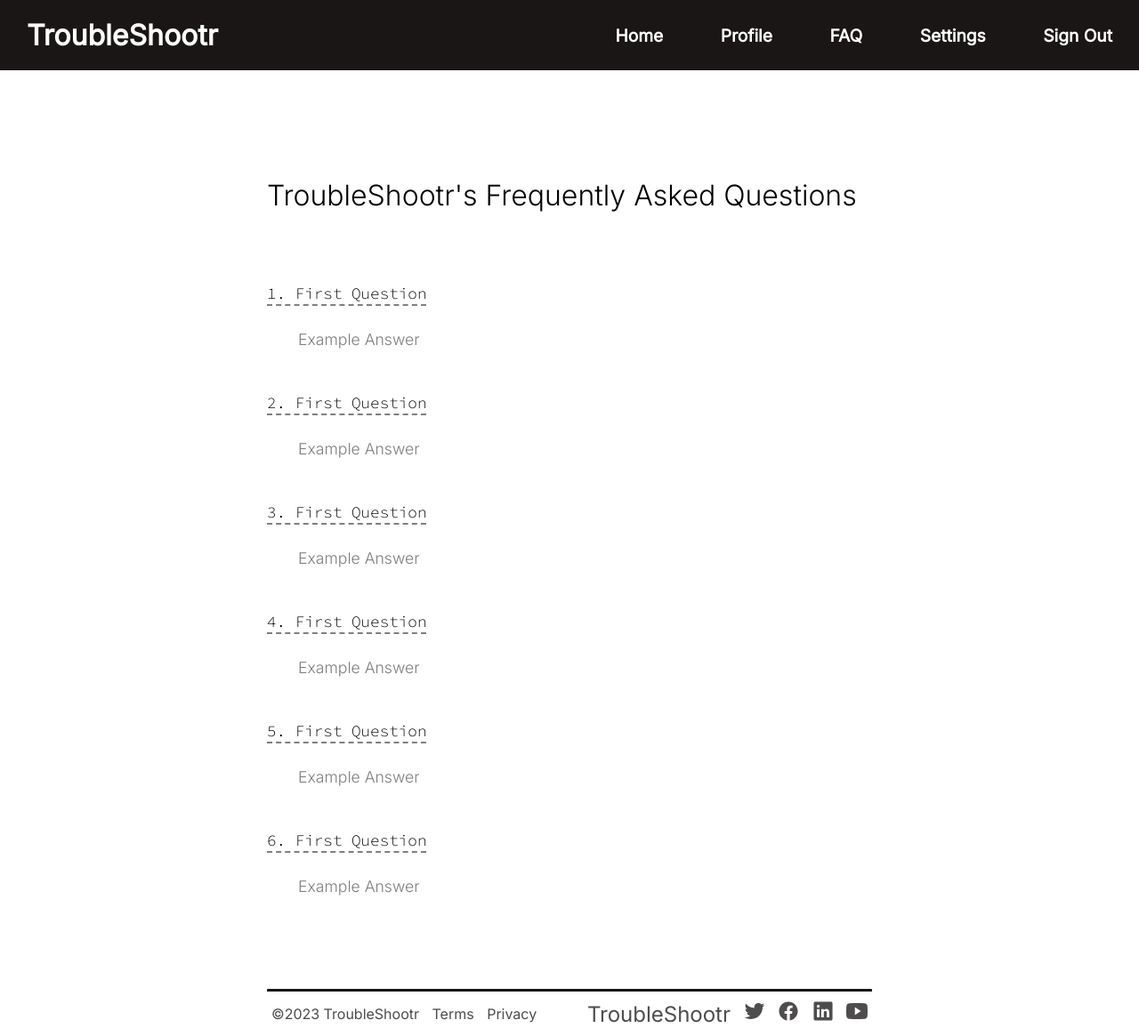
After one commit to diogocs24/LTW-TroubleShootr, a PHP site: page /faq_page.html in a window 1280 px wide. The commit adds this page. Shown: the whole page at 89% size. Run offline with PHP 8.4, Linux system fonts and the light colour scheme.

Commit message:
FAQ_page

```diff
--- /dev/null
+++ b/faq_page.html
@@ -0,0 +1,97 @@
+<!DOCTYPE html>
+
+<html>
+	<head>
+		<meta charset="UTF-8" />
+		<meta http-equiv="X-UA-Compatible" content="IE=edge" />
+		<meta name="viewport" content="width=device-width, initial-scale=1.0" />
+		<title>FAQ</title>
+		<link rel="stylesheet" href="style.css" />
+	</head>
+	<body>
+		<header id="header" class="header">
+			<h2 class="logo">TroubleShootr</h2>
+			<nav class="navigation">
+				<a href="#" class="navigation_item">Home</a>
+				<a href="#" class="navigation_item">Profile</a>
+				<a href="#" class="navigation_item">FAQ</a>
+				<a href="#" class="navigation_item">Settings</a>
+				<a href="#" class="navigation_item">Sign Out</a>
+			</nav>
+		</header>
+		<div id="page-container">
+			<main id="main">
+				<div class="questions_box">
+					<h2 class="title">TroubleShootr's Frequently Asked Questions</h2>
+					<div class="questions_list">
+						<div class="question">
+							<h2>1. First Question</h2>
+							<p>Example Answer</p>
+						</div>
+						<div class="question">
+							<h2>2. First Question</h2>
+							<p>Example Answer</p>
+						</div>
+						<div class="question">
+							<h2>3. First Question</h2>
+							<p>Example Answer</p>
+						</div>
+						<div class="question">
+							<h2>4. First Question</h2>
+							<p>Example Answer</p>
+						</div>
+						<div class="question">
+							<h2>5. First Question</h2>
+							<p>Example Answer</p>
+						</div>
+						<div class="question">
+							<h2>6. First Question</h2>
+							<p>Example Answer</p>
+						</div>
+					</div>
+				</div>
+			</main>
+			<footer id="footer">
+				<div class="copyright">
+					<ul class="left">
+						<li>&copy;2023 TroubleShootr</li>
+						<li><a href="#">Terms</a></li>
+						<li><a href="#">Privacy</a></li>
+					</ul>
+					<ul class="right">
+						<li><a href="home_page.html">TroubleShootr</a></li>
+						<li>
+							<a href="https://twitter.com/" target="_blank"
+								><ion-icon name="logo-twitter"></ion-icon
+							></a>
+						</li>
+						<li>
+							<a href="https://facebook.com/" target="_blank"
+								><ion-icon name="logo-facebook"></ion-icon
+							></a>
+						</li>
+						<li>
+							<a href="https://linkedin.com/" target="_blank"
+								><ion-icon name="logo-linkedin"></ion-icon
+							></a>
+						</li>
+						<li>
+							<a href="https://www.youtube.com/" target="_blank"
+								><ion-icon name="logo-youtube"></ion-icon
+							></a>
+						</li>
+					</ul>
+				</div>
+			</footer>
+		</div>
+
+		<script
+			type="module"
+			src="https://unpkg.com/ionicons@7.1.0/dist/ionicons/ionicons.esm.js"
+		></script>
+		<script
+			nomodule
+			src="https://unpkg.com/ionicons@7.1.0/dist/ionicons/ionicons.js"
+		></script>
+	</body>
+</html>
--- a/style.css
+++ b/style.css
@@ -1,45 +1,27 @@
-@import url("https://fonts.googleapis.com/css2?family=Poppins&display=swap");
-
+@import url("https://fonts.googleapis.com/css2?family=Inter:wght@200;300;400&family=Source+Code+Pro:wght@300&display=swap");
 
 * {
 	margin: 0;
 	padding: 0;
-	box-sizing: border-box;
-	font-family: "Poppins", sans-serif;
+	font-family: "Inter", sans-serif;
 }
 
-body {
-	display: flex;
-	justify-content: center;
-	align-items: center;
+#page-container {
+	position: relative;
 	min-height: 100vh;
-	background: url("background.jpg") no-repeat;
-	background-size: cover;
-	background-position: center;
 }
 
-header {
-	background: transparent;
-	position: fixed;
-	top: 0;
-	left: 0;
-	width: 100%;
-	padding: 20px 30px;
+/* Navigation Bar*/
+
+#header {
 	display: flex;
 	justify-content: space-between;
 	align-items: center;
 	z-index: 99;
-}
-
-.logo {
-	font-size: 2em;
-	color: #fff;
-	/*Alterar o user-select para, ao carregar no logo, voltar à home page*/
-	user-select: none;
-	height: 7em;
-}
-
-.header {
+	position: fixed;
+	width: 100%;
+	padding: 20px 30px;
+	background: rgb(25, 22, 21);
 	pointer-events: all;
 }
 
@@ -47,12 +29,18 @@ header {
 	pointer-events: none;
 }
 
+.logo {
+	font-size: 2em;
+	color: white;
+	user-select: none;
+}
+
 .navigation a {
 	position: relative;
 	font-size: 1.2em;
-	color: #fff;
 	font-weight: 700;
-	margin-left: 60px;
+	color: white;
+	margin-right: 60px;
 	text-decoration: none;
 }
 
@@ -94,6 +82,8 @@ header {
 	background: #fff;
 	color: black;
 }
+
+/* Login and Register Popups */
 
 .wrapper {
 	position: relative;
@@ -267,16 +257,84 @@ header {
 	text-decoration: underline;
 }
 
-.tickets{
-	background-color: #fff;
+/* Main */
+
+#main {
+	box-sizing: border-box;
+	width: 100%;
+	padding-top: 100px;
+	padding-bottom: 2.5rem;
 }
-@media only screen and (max-width:819px){
-	.navigation a{
-		display: flex;
-		justify-content: center;
-		align-items: center;
-		margin-bottom: 20px;
-	}
 
-	/*ajustar a animação*/
+/* FAQ Page */
+
+.questions_box {
+	margin: 100px 300px;
 }
+
+.title {
+	margin-bottom: 30px;
+	font-weight: 300;
+	font-size: 2em;
+}
+
+.question {
+	padding-top: 50px;
+}
+
+.question > h2 {
+	font-family: "Source Code Pro", monospace;
+	font-weight: 100;
+	font-size: 1.1em;
+	text-decoration: underline 2px rgb(128, 126, 126);
+	text-decoration-style: dashed;
+	text-underline-offset: 6px;
+	padding-bottom: 15px;
+}
+
+.question > p {
+	padding-top: 15px;
+	padding-left: 35px;
+	font-weight: 300;
+	font-size: 1.1em;
+	color: rgb(128, 126, 126);
+}
+
+/* Footer */
+
+#footer {
+	box-sizing: border-box;
+	position: absolute;
+	bottom: 0;
+	width: 100%;
+	height: 2.5rem; /* Footer height */
+	padding: 5px 300px;
+}
+
+.copyright {
+	display: flex;
+	justify-content: space-between;
+	align-items: center;
+	padding: auto;
+	border-top: 3px solid rgb(25, 22, 21);
+	border-radius: 1px;
+}
+
+.left li,
+.right li {
+	display: inline-block;
+	padding: 10px 5px;
+	font-size: 1em;
+	color: rgb(78, 76, 76);
+}
+
+.right li {
+	font-size: 1.5em;
+}
+
+.left a,
+.right a {
+	text-decoration: none;
+	list-style: none;
+	color: rgb(78, 76, 76);
+}
```
Also changed, not shown: login.html (deleted, +0 -12 lines), main_page.html (+2 -7 lines).
